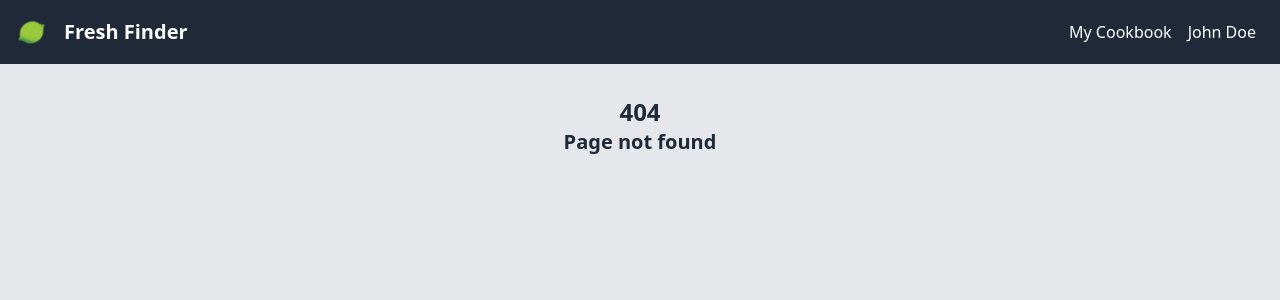
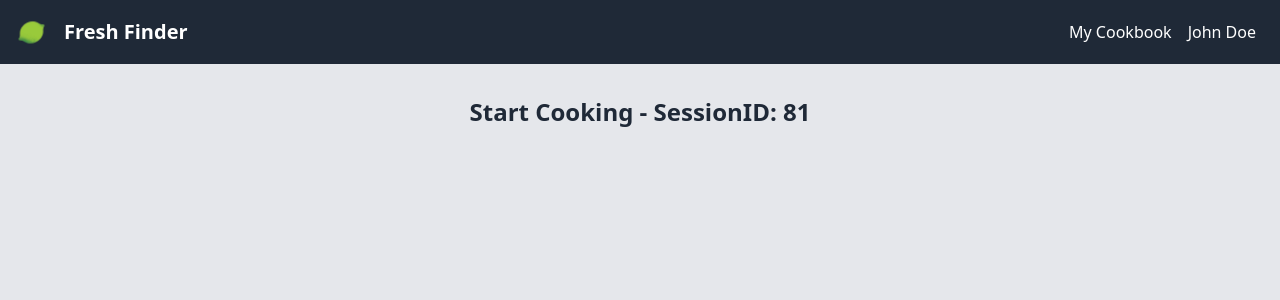
Before and after one commit to ManuelLerchner/FreshFinder, a React (Create React App) app in the folder apps/web/: page /cooking/1 in a window 1280 px wide. Before the commit this address had no page. Shown: the top 300 px of the page. Built offline with nearby package versions, Linux system fonts and the light colour scheme; no server answers.

Commit message:
Update routes in App.tsx and Cookbook.tsx

```diff
--- a/apps/web/src/App.tsx
+++ b/apps/web/src/App.tsx
@@ -21,7 +21,7 @@ function App() {
           <Route path="/configure" element={<Configure />} />
           <Route path="/meal-picker" element={<MealPicker />} />
           <Route path="/food-selection" element={<SelectionPage />} />
-          <Route path="/cooking" element={<Cooking />} />
+          <Route path="/cooking/:recipeID" element={<Cooking />} />
           <Route path="/success" element={<OrderSuccesfull />} />
           <Route path="/join_session" element={<JoinSession />} />
           <Route path="/cookbook" element={<Cookbook />} />
--- a/apps/web/src/components/OpenAIClient.tsx
+++ b/apps/web/src/components/OpenAIClient.tsx
@@ -3,6 +3,6 @@ const { Configuration, OpenAIApi } = require("openai");
 const supabaseUrl = 'https://api.openai.com/v1/engines/davinci/completions'
 const openAiKey = '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'
 
-const configuration = new Configuration({
+export const configuration = new Configuration({
     apiKey: openAiKey
   });
--- a/apps/web/src/pages/Cookbook.tsx
+++ b/apps/web/src/pages/Cookbook.tsx
@@ -55,7 +55,8 @@ export default function Cookbook() {
                   <button
                     className="bg-green-500 hover:bg-green-600 text-white px-4 py-2 rounded-md hover:scale-[102%]"
                     onClick={() => {
-                      navigate("/cooking");
+                      const recipeID = 0;
+                      navigate("/cooking/"+recipeID);
                     }}
                   >
                     Join
--- a/apps/web/src/pages/Cooking.tsx
+++ b/apps/web/src/pages/Cooking.tsx
@@ -1,11 +1,42 @@
-import React, { useState } from "react";
-import { useNavigate } from "react-router-dom";
+import React, { useEffect, useState } from "react";
+import { useNavigate, useParams } from "react-router-dom";
+import { supabase } from "../components/SupabaseClient";
 
 export default function Cooking() {
+
+  const { recipeID } = useParams();
+
+  function adaptClientData(payload: any) {
+    // Adapt the client data here
+  }
+
+  function getRandomInt(max: number) {
+    return Math.floor(Math.random() * max);
+  }
+
+  const sessionID = getRandomInt(100).toString();
+
+  useEffect(() => {
+    const channel = supabase.channel(sessionID);
+    // Add a listener until someone joins the session
+    channel
+      .on('presence', { event: 'sync' }, () => {
+        const newState = channel.presenceState()
+        console.log('sync', newState)
+      })
+      .on('presence', { event: 'join' }, ({ key, newPresences }) => {
+        console.log('join', key, newPresences)
+      })
+      .on('presence', { event: 'leave' }, ({ key, leftPresences }) => {
+        console.log('leave', key, leftPresences)
+      })
+      .subscribe()
+  }, []);
+
   return (
     <>
       <div className="flex flex-col items-center my-4">
-        <h1 className="text-2xl font-bold"> Start Cooking</h1>
+        <h1 className="text-2xl font-bold"> Start Cooking -  SessionID: {sessionID}</h1>
       </div>
     </>
   );
```
